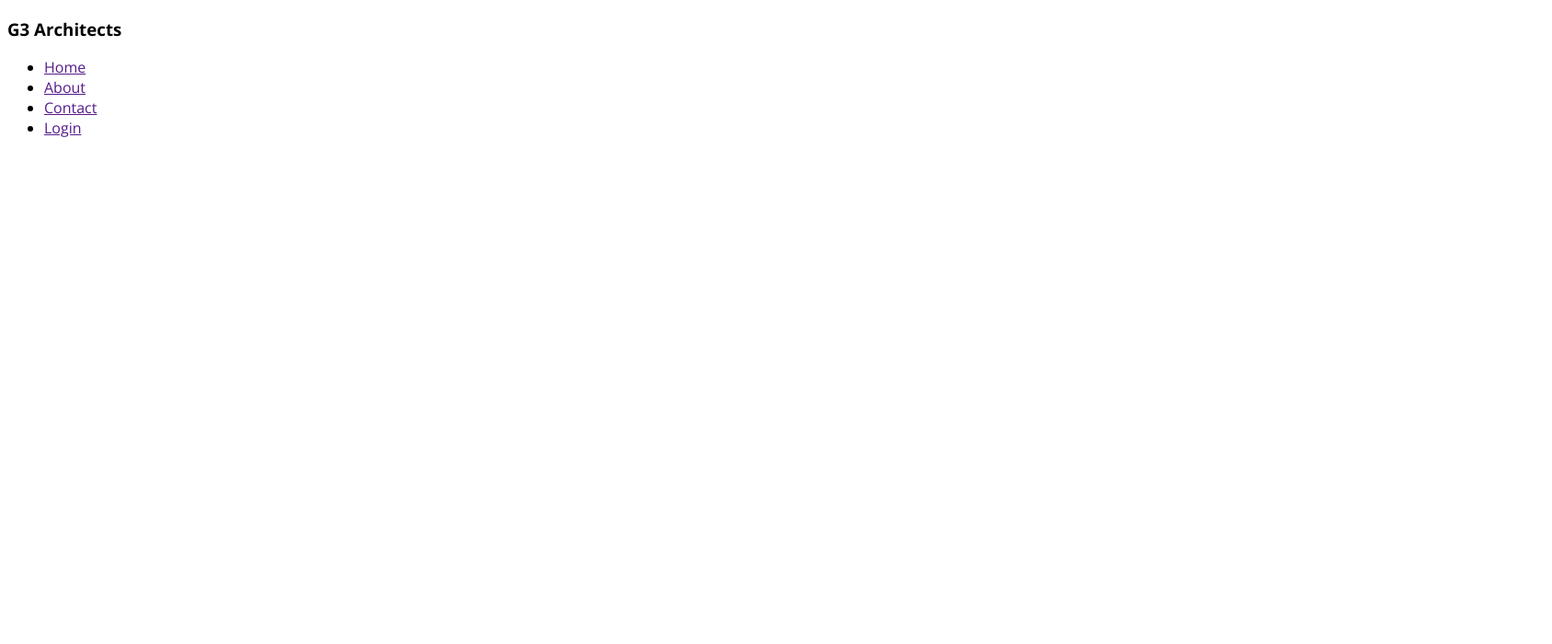
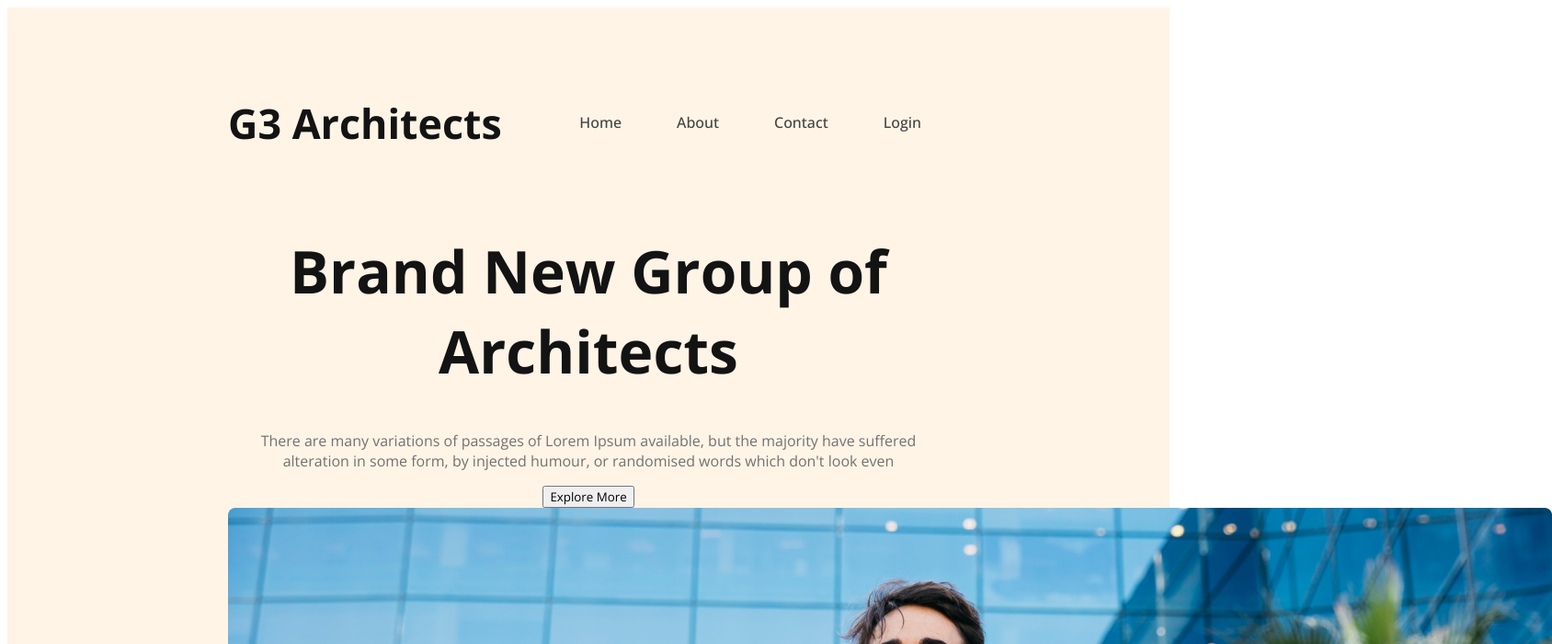
Before and after one commit to Mahmodul7314/g3-architect-website, a plain HTML site: page index.html in a window 1280 px wide. Shown: the top 700 px of the page at 92% size, 1688 px wide, since content can reach past the window. Drawn offline with nearby package versions, Linux system fonts and the light colour scheme.

Commit message:
banner-content added

```diff
--- a/index.html
+++ b/index.html
@@ -9,7 +9,7 @@
 <body>
 <header>
     <nav>
-        <h3>G3 Architects</h3>
+        <h3 class="nav-title">G3 Architects</h3>
         <ul>
         <li><a href="">Home</a></li>
         <li><a href="">About</a></li>
@@ -17,6 +17,15 @@
         <li><a href="">Login</a></li>
         </ul>
     </nav>
+    <div class="banner">
+        <div class="banner-content">
+        <h1 class="bannr-title">Brand New Group of Architects</h1>
+        <p class="banner-description">There are many variations of passages of Lorem Ipsum available, but the majority have suffered alteration in some form, by injected humour, or randomised words which don't look even
+        </p>
+        <button class="btn-primary">Explore More</button>
+    </div>
+        <img src="images/banner.png" alt="">
+    </div>
 
 </header>
 <main>
--- a/styles/style.css
+++ b/styles/style.css
@@ -2,6 +2,55 @@
 /*work sance font*/
 @import url('https://fonts.googleapis.com/css2?family=Open+Sans:wght@400;500;600;700;800&display=swap');
 
+
+/*Shared Style-----*/
 *{
     font-family: 'Open Sans', sans-serif;
 }
+
+/*header styles*/
+header{
+    background: rgba(255, 144, 14, 0.10);
+    padding: 50px 240px;
+}
+nav{
+    display: flex;
+    justify-content: space-between;
+    align-items: center;
+.nav-title{
+    font-size: 2.8rem;
+    font-weight: 700;
+    color:  #131313;
+}
+}
+nav > ul{
+    display: flex;
+
+
+}
+nav li{
+    list-style: none;
+    margin: 30px;
+    font-weight: 500;
+    font-size: 1rem;
+
+}
+nav li a{
+    text-decoration: none;
+    color: #424242;
+}
+/*banner style*/
+.banner-content{
+    max-width:800px;
+    text-align: center;
+    margin: 0 auto;
+}
+.bannr-title{
+    font-size: 4rem;
+    font-weight: 700px;
+    color:  #131313;
+}
+.banner-description{
+    color:  #727272;
+
+}
```
